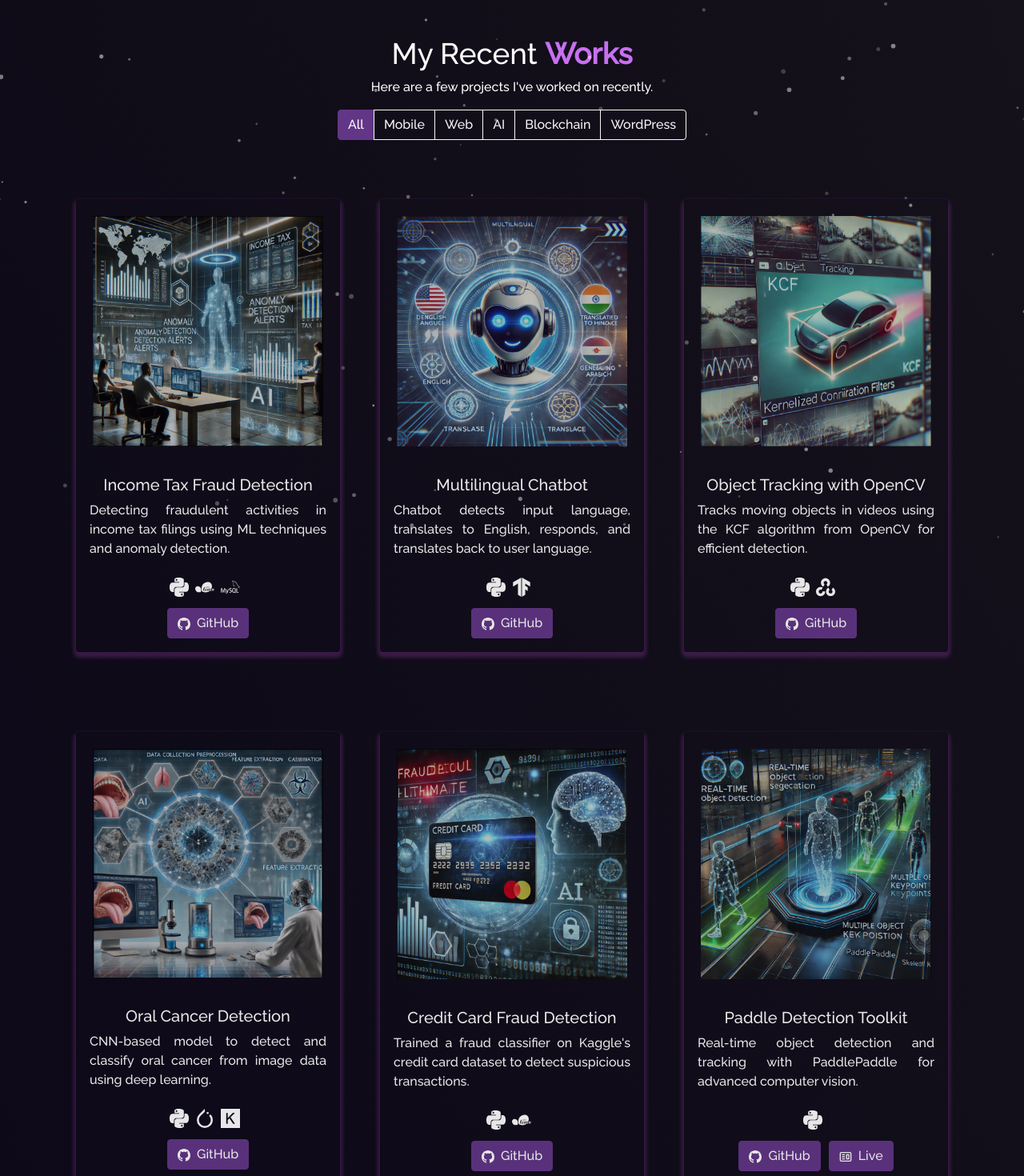
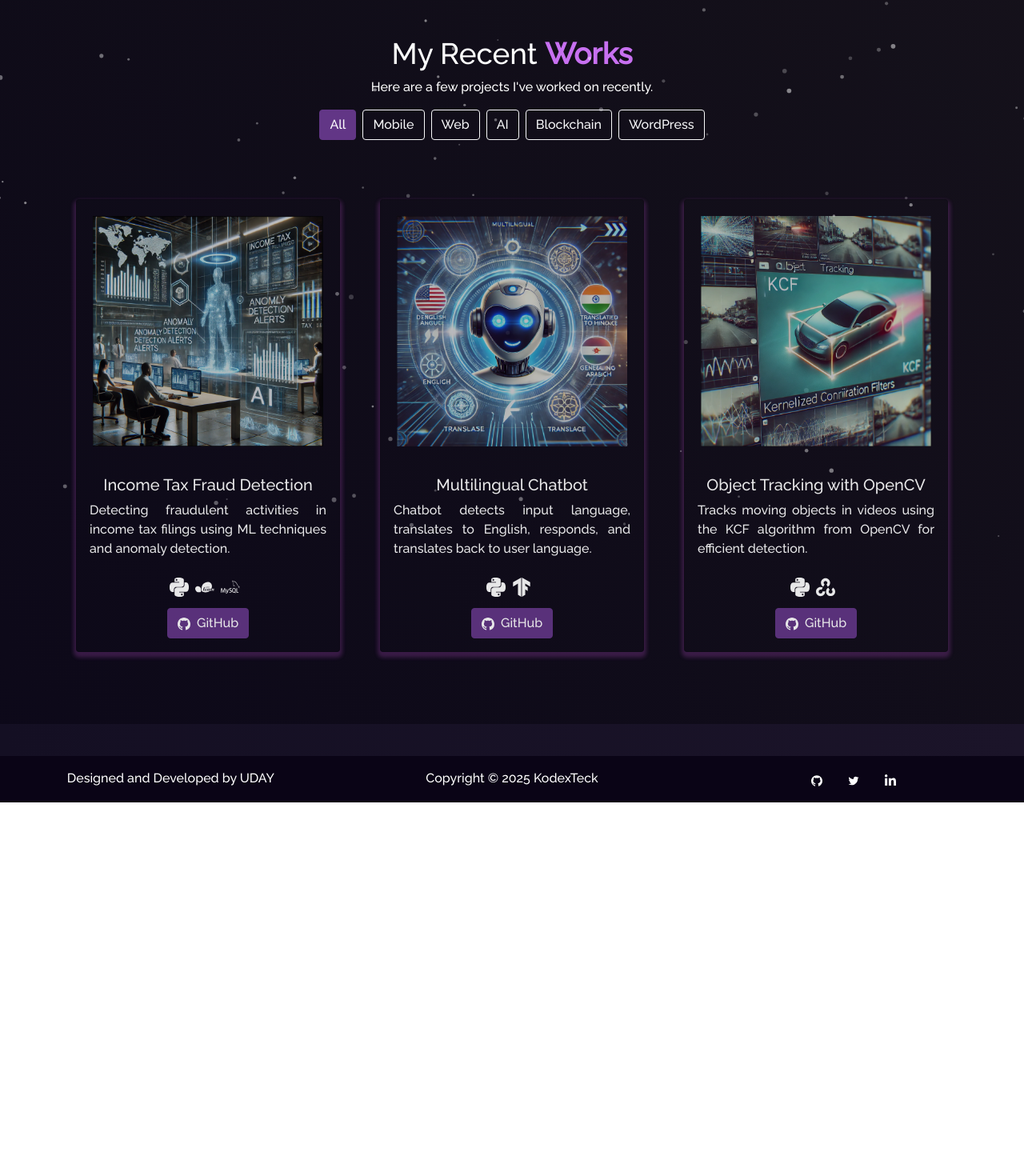
Before and after one commit to Obiorachibuike/CodexTech, a React (Create React App) app: page /project in a window 1280 px wide. Shown: the part 115-1585 px from the top of the page at 80% size. After the commit the page ends 1118 px from the top, so only its background shows below. Built offline with nearby package versions, Linux system fonts and the light colour scheme.

Commit message:
Update Projects.js

```diff
--- a/src/components/Projects/Projects.js
+++ b/src/components/Projects/Projects.js
@@ -1,5 +1,5 @@
-import React, { useState } from "react";
-import { Container, Row, Col, ButtonGroup, Button } from "react-bootstrap";
+import React, { useState, useEffect, useRef } from "react";
+import { Container, Row, Col, Button } from "react-bootstrap";
 import ProjectCard from "./ProjectCards";
 import Particle from "../Particle";
 
@@ -102,11 +102,38 @@ const categories = ["All", "Mobile", "Web", "AI", "Blockchain", "WordPress"];
 
 function Projects() {
   const [filter, setFilter] = useState("All");
+  const [visibleItems, setVisibleItems] = useState({});
+
+  const cardRefs = useRef([]);
 
   const filteredProjects =
     filter === "All"
-      ? projects
-      : projects.filter((project) => project.category === filter);
+      ? projects.slice(0, 3)
+      : projects.filter((p) => p.category === filter).slice(0, 3);
+
+  useEffect(() => {
+    const observer = new IntersectionObserver(
+      (entries) => {
+        entries.forEach((entry) => {
+          if (entry.isIntersecting) {
+            const idx = entry.target.getAttribute("data-idx");
+            setVisibleItems((prev) => ({ ...prev, [idx]: true }));
+          }
+        });
+      },
+      { threshold: 0.2 }
+    );
+
+    cardRefs.current.forEach((ref) => {
+      if (ref) observer.observe(ref);
+    });
+
+    return () => {
+      cardRefs.current.forEach((ref) => {
+        if (ref) observer.unobserve(ref);
+      });
+    };
+  }, [filteredProjects]);
 
   return (
     <Container fluid className="project-section">
@@ -119,25 +146,34 @@ function Projects() {
           Here are a few projects I've worked on recently.
         </p>
 
-        <ButtonGroup className="mb-4">
+        {/* Filter Buttons */}
+        <Row className="mb-4 justify-content-center text-center gx-2 gy-2">
           {categories.map((cat) => (
+            <Col xs="auto" key={cat}>
               <Button
-              key={cat}
                 variant={filter === cat ? "primary" : "outline-light"}
                 onClick={() => setFilter(cat)}
               >
                 {cat}
               </Button>
+            </Col>
           ))}
-        </ButtonGroup>
+        </Row>
 
+        {/* Project Cards */}
         <Row style={{ justifyContent: "center", paddingBottom: "10px" }}>
           {filteredProjects.map((project, idx) => (
-            <Col md={4} className="project-card" key={idx}>
-              <ProjectCard
-                {...project}
-                imgPath={project.imgPath || defaultImage}
-              />
+            <Col
+              md={6}
+              lg={4}
+              key={idx}
+              className={`project-card fade-in-up ${
+                visibleItems[idx] ? "visible" : ""
+              }`}
+              data-idx={idx}
+              ref={(el) => (cardRefs.current[idx] = el)}
+            >
+              <ProjectCard {...project} imgPath={project.imgPath || defaultImage} />
             </Col>
           ))}
         </Row>
```
Lines whose indentation alone changed are shown as unchanged.
